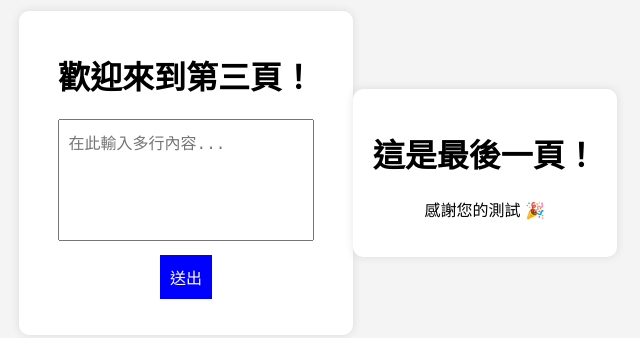
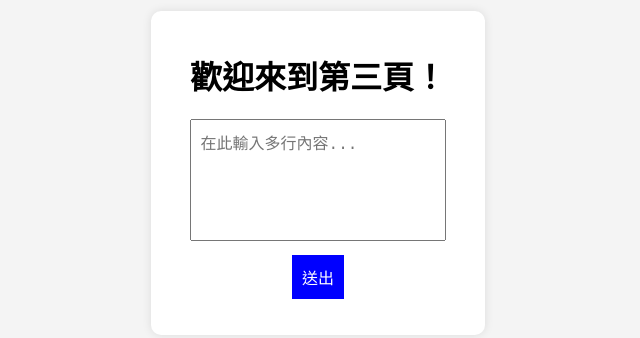
Before and after one commit to 196u04/196u0466, a plain HTML site: page page3.html in a window 1280 px wide. Shown: the part 235-573 px from the top of the page, without its empty margins (322-962 px from the left). Drawn offline with Linux system fonts and the light colour scheme.

Commit message:
Update page3.html

```diff
--- a/page3.html
+++ b/page3.html
@@ -13,9 +13,5 @@
         <button onclick="checkInput2()">送出</button>
         <p id="message"></p>
     </div>
-    <div class="container">
-        <h1>這是最後一頁！</h1>
-        <p>感謝您的測試 🎉</p>
-    </div>
 </body>
 </html>
```
